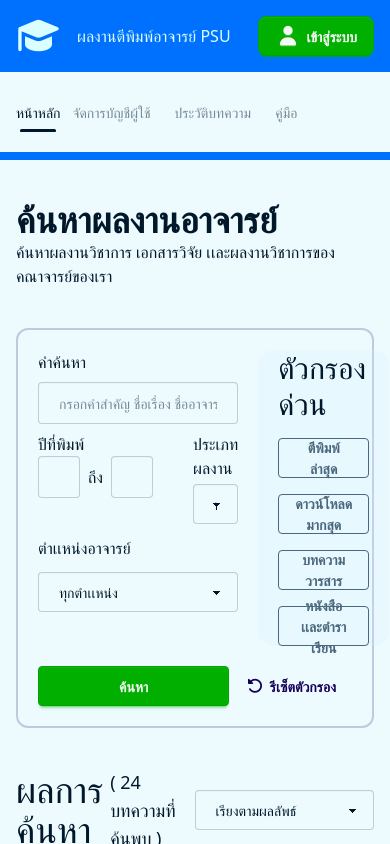
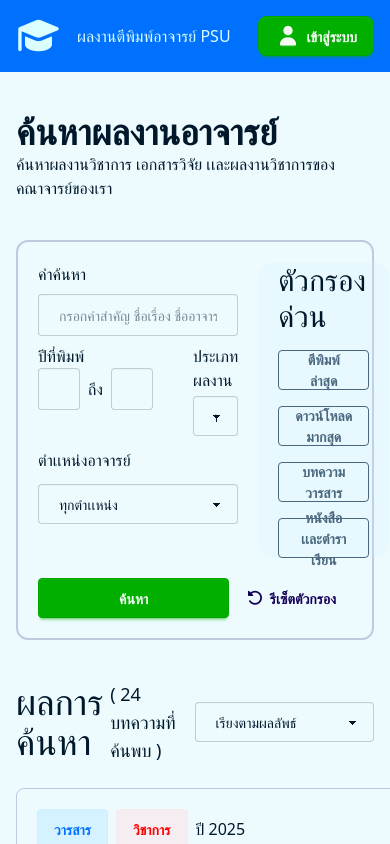
Before and after one commit to Tanagon492547/teacher_pubmanager_system, a Next.js app: page / in a window 390 px wide. Shown: the top 844 px of the page. Built offline with nearby package versions, Linux system fonts and the light colour scheme.

Commit message:
fix: 🐛 ปรับปรุงโครงสร้าง footer page ให้เเสดงได้เเบบ Responsive

```diff
--- a/app/layout.tsx
+++ b/app/layout.tsx
@@ -8,30 +8,29 @@
 
 const RootLayout = ({ children }: Readonly<{ children: React.ReactNode; }>) => {
   const pathname = usePathname();
-  const userType = 'admin'; // เปลี่ยนเป็น 'teacher' , 'staff' 'admin' ตามที่ต้องการ
+  const userType = ''; // เปลี่ยนเป็น 'teacher' , 'staff' 'admin' ตามที่ต้องการ
 
-  const login = true; // เปลี่ยนเป็น true เพื่อแสดง Navbar
+  const login = false; // เปลี่ยนเป็น true เพื่อแสดง Navbar
 
   return (
     <html lang="en">
-      <body>
+      <body className="flex flex-col min-h-screen">
+        <header>
+          {pathname !== '/login' && <HeaderPage />}
 
-        {pathname !== '/login' && <HeaderPage />}
+          {login === true && pathname !== '/login' && (
+            <>
+              <Navbar userType={userType} />
+              <div className='w-full h-px bg-primary' />
+            </>
+          )}
+        </header>
 
-        {login === true && pathname !== '/login' && (
-          <>
-            <Navbar userType={userType} />
-            <div className='w-full h-2 bg-(--color-primary) flex justify-center items-center'>
-              <hr className="border-t border-(--color-primary) w-full h-full mt-2" />
-            </div>
-          </>)}
-
-
-
-        {children}
+        <main className="grow">
+          {children}
+        </main>
 
         {pathname !== '/login' && <FooterPage />}
-
       </body>
     </html>
   );
```
